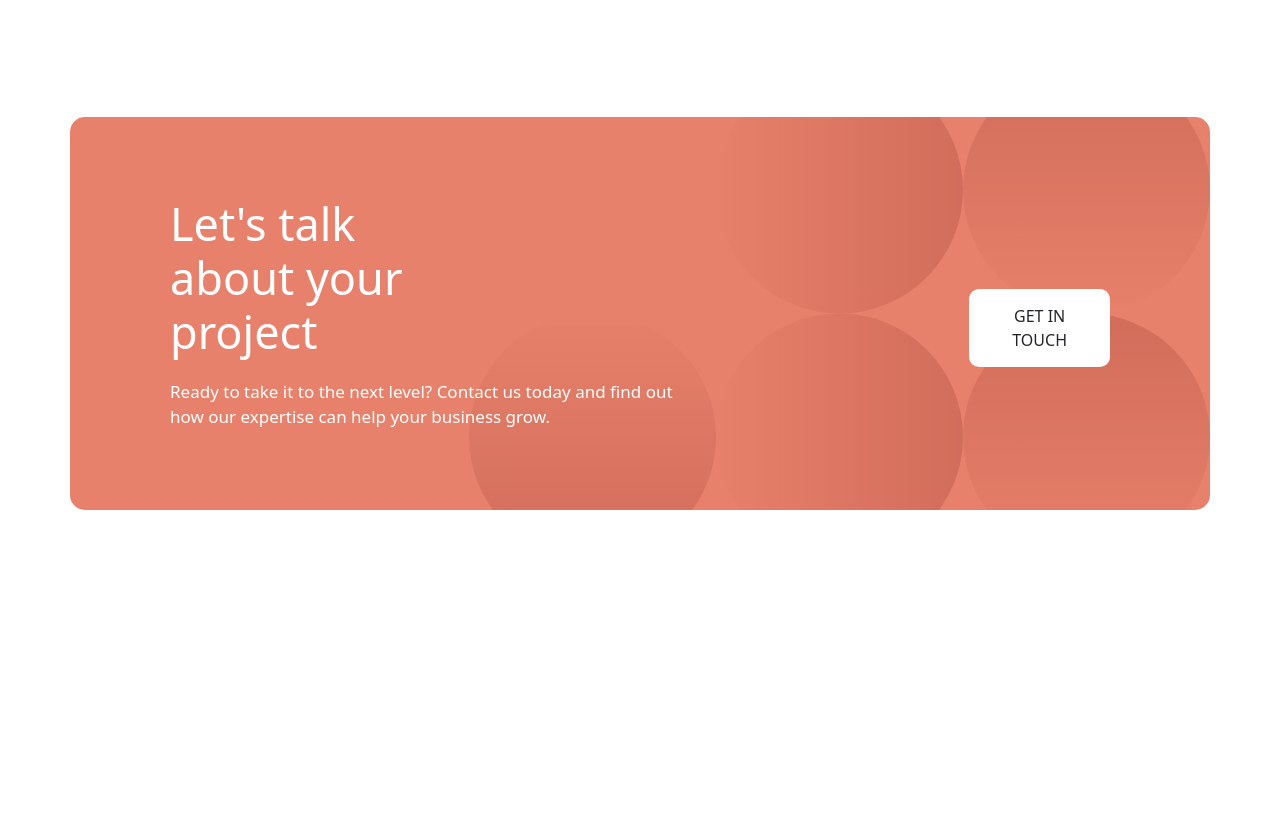
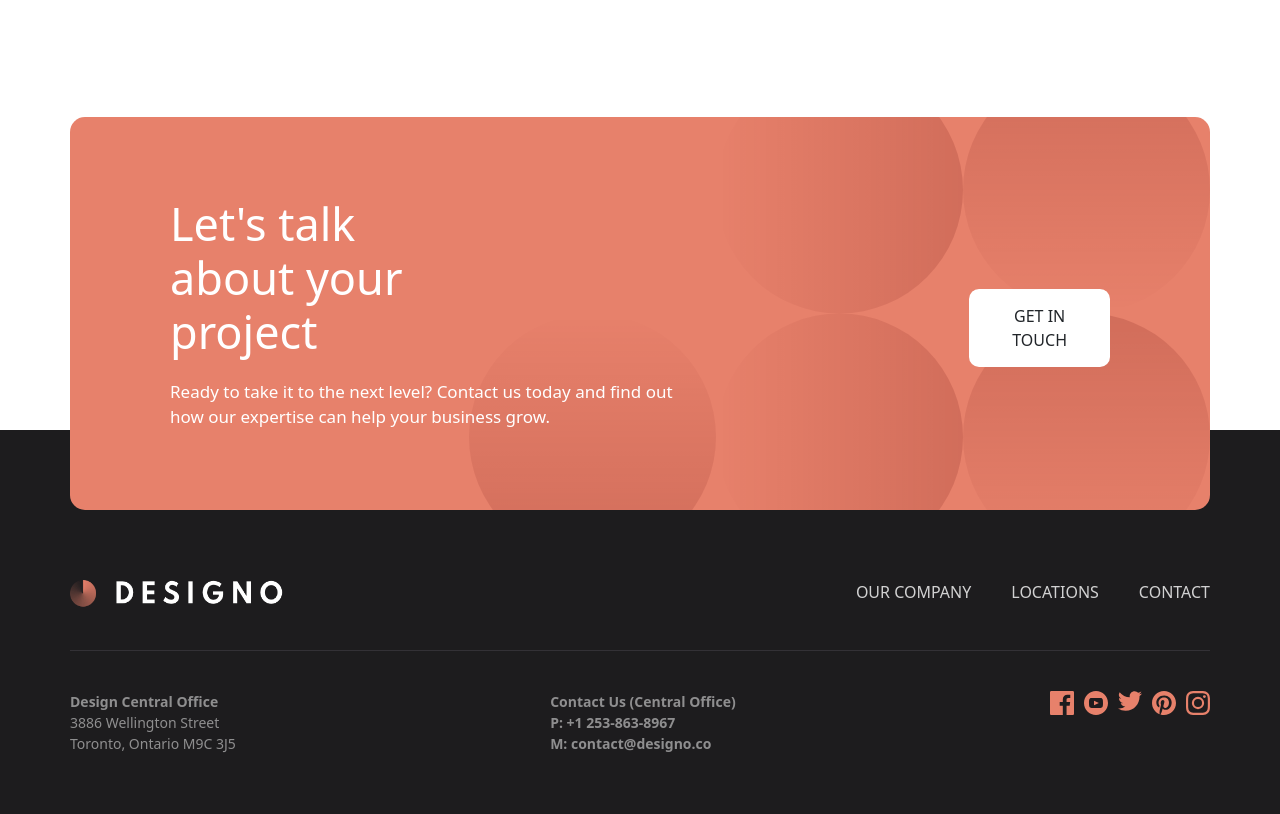
Before and after one commit to StefanKubala/designo-multi-page-website, a website: page index.html in a window 1280 px wide. Shown: the part 2250-3064 px from the top of the page. Before the commit the page ends 2880 px from the top, so only its background shows below. Drawn offline with nearby package versions, Linux system fonts and the light colour scheme.

Commit message:
add footer

```diff
--- a/index.html
+++ b/index.html
@@ -86,7 +86,7 @@
             </div>
         </section>
 
-        <section class="action container mb-big">
+        <section class="action container">
             <div class="action-container">
                 <div class="action-text">
                     <h3 class="action-text-heading">Let's talk about your project</h3>
@@ -100,6 +100,52 @@
             </div>
         </section>
     </main>
+
+    <footer class="footer">
+        <div class="footer-container container">
+            <div class="footer-container-top">
+                <a href="#">
+                    <img class="footer-logo" src="img/shared/desktop/logo-light.png" alt="logo-dark">
+                </a>
+                <ul class="footer-nav">
+                    <li class="footer-nav-item">OUR COMPANY</li>
+                    <li class="footer-nav-item">LOCATIONS</li>
+                    <li class="footer-nav-item">CONTACT</li>
+                </ul>
+            </div>
+            <div class="footer-container-bottom">
+                <div class="footer-container-bottom-location">
+                    <p class="bold"> Design Central Office </p>
+                    <p> 3886 Wellington Street </p>
+                    <p> Toronto, Ontario M9C 3J5 </p>
+                </div>
+                <div class="footer-container-bottom-contact">
+                    <p class="bold"> Contact Us (Central Office)</p>
+                    <p class="bold"> P: +1 253-863-8967 </p>
+                    <p class="bold"> M: contact@designo.co </p>
+                </div>
+                <div class="footer-container-bottom-social">
+                    <ul class="footer-nav-social">
+                        <li class="footer-nav-social-item">
+                            <img src="img/shared/desktop/icon-facebook.svg" alt="icon-facebook">
+                        </li>
+                        <li class="footer-nav-social-item">
+                            <img src="img/shared/desktop/icon-youtube.svg" alt="icon-youtube">
+                        </li>
+                        <li class="footer-nav-social-item">
+                            <img src="img/shared/desktop/icon-twitter.svg" alt="icon-twitter">
+                        </li>
+                        <li class="footer-nav-social-item">
+                            <img src="img/shared/desktop/icon-pinterest.svg" alt="icon-pinterest">
+                        </li>
+                        <li class="footer-nav-social-item">
+                            <img src="img/shared/desktop/icon-instagram.svg" alt="icon-instagram">
+                        </li>
+                    </ul>
+                </div>
+            </div>
+        </div>
+    </footer>
 </body>
 
 </html>
--- a/sass/base/utilities.scss
+++ b/sass/base/utilities.scss
@@ -11,3 +11,7 @@
   justify-content: center;
   align-items: center;
 }
+
+.bold {
+  font-weight: 700;
+}
--- a/sass/components/action.scss
+++ b/sass/components/action.scss
@@ -10,6 +10,8 @@
     background-position: right;
     background-repeat: no-repeat;
     background-size: 65%;
+    margin-bottom: -8rem;
+    position: relative;
   }
 
   &-text {
--- /dev/null
+++ b/sass/layout/footer.scss
@@ -0,0 +1,57 @@
+.footer {
+  background-color: #1d1c1e;
+  padding: 15rem 0 6rem 0;
+  &-container {
+    &-top {
+      display: flex;
+      justify-content: space-between;
+      border-bottom: 1px solid #333136;
+      padding-bottom: 4rem;
+    }
+
+    &-bottom {
+      display: flex;
+      justify-content: space-between;
+      padding-top: 4rem;
+
+      & p {
+        color: #fff;
+        opacity: 0.5;
+        font-size: 1.4rem;
+      }
+    }
+  }
+
+  &-logo {
+    width: 22rem;
+    height: 3rem;
+  }
+
+  &-nav {
+    display: flex;
+    gap: 4rem;
+
+    &-social {
+      display: flex;
+      gap: 1rem;
+      list-style: none;
+      align-self: end;
+    }
+    &-item {
+      color: #fff;
+      list-style: none;
+      font-size: 1.6rem;
+      cursor: pointer;
+      font-weight: 400;
+      opacity: 0.8;
+
+      &:hover,
+      &:active {
+        color: #e7816b;
+        transform: scale(1.1) !important;
+        transition: all 0.2s;
+        opacity: 1;
+      }
+    }
+  }
+}
--- a/sass/main.scss
+++ b/sass/main.scss
@@ -6,6 +6,7 @@
 @import "layout/hero";
 @import "layout/design";
 @import "layout/description";
+@import "layout/footer";
 
 @import "components/button";
 @import "components/action";
```
Also changed, not shown: css/style.css, 2 other files.
